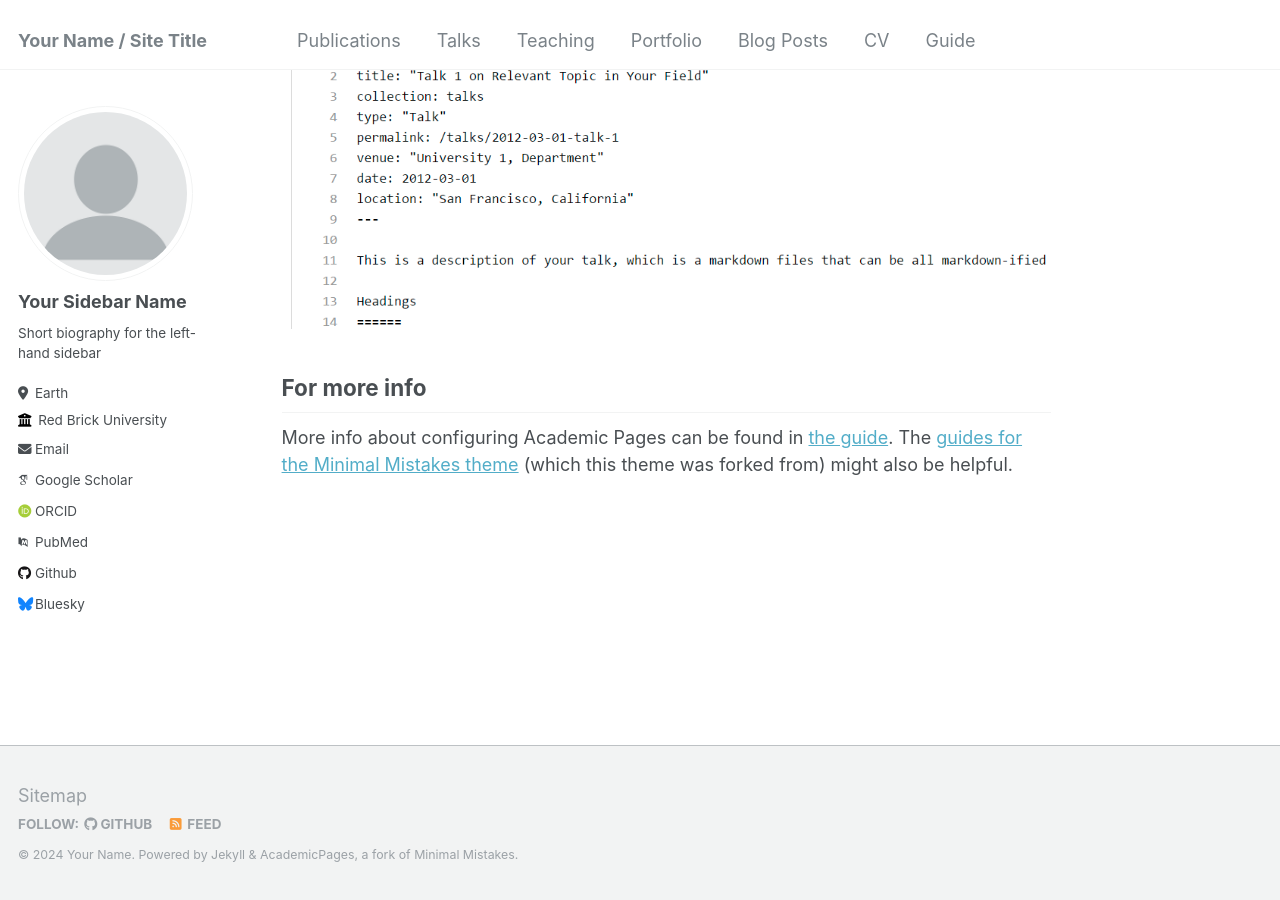
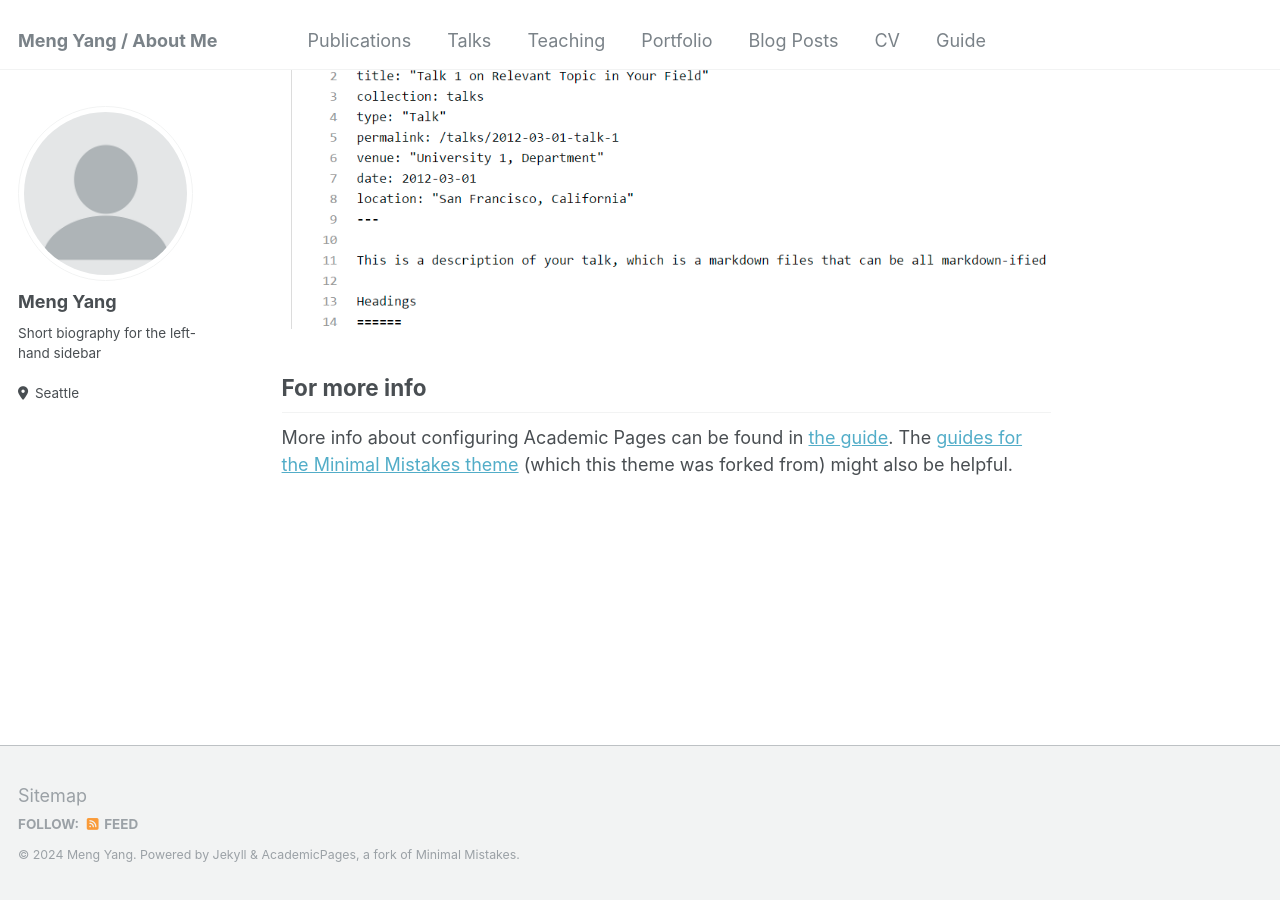
Before and after one commit to myanghd/myanghd.github.io, a Jekyll site: the page built from _pages/about.md, in a window 1280 px wide and 900 px high, scrolled down 2660 px. Built offline with Jekyll 4.4.1, drawn with Linux system fonts in a browser that asks for light colours; some web fonts are replaced.

Commit message:
Update _config.yml

```diff
--- a/_config.yml
+++ b/_config.yml
@@ -8,13 +8,13 @@
 
 # Basic Site Settings
 locale                   : "en-US"
-title                    : "Your Name / Site Title"
+title                    : "Meng Yang / About Me"
 title_separator          : "-"
-name                     : &name "Your Name"
+name                     : &name "Meng Yang"
 description              : &description "personal description"
-url                      : https://academicpages.github.io # the base hostname & protocol for your site e.g. "https://mmistakes.github.io"
+url                      : https://myanghd.github.io # the base hostname & protocol for your site e.g. "https://myanghd.github.io"
 baseurl                  : "" # the subpath of your site, e.g. "/blog"
-repository               : "academicpages/academicpages.github.io"
+repository               : "myanghd/myanghd.github.io"
 
 # Site Author - The following control what appear as part of the author content on the side bar.
 #               If a field is blank the icon and link will not appear, otherwise it will be shown.
@@ -22,33 +22,33 @@ repository               : "academicpages/academicpages.github.io"
 author:
   # Biographic information
   avatar           : "profile.png"
-  name             : "Your Sidebar Name"
-  pronouns         : # example: "she/her"
+  name             : "Meng Yang"
+  pronouns         : # example: "he/him"
   bio              : "Short biography for the left-hand sidebar"
-  location         : "Earth"
-  employer         : "Red Brick University"
+  location         : "Seattle"
+  employer         : #"Red Brick University"
   uri              : # URL
-  email            : "none@example.org"
+  email            : #"none@example.org"
 
   # Academic websites
   arxiv            : # URL - Update with the correct link to your profile
-  googlescholar    : "https://scholar.google.com/citations?user=PS_CX0AAAAAJ"
+  googlescholar    : #"https://scholar.google.com/citations?user=PS_CX0AAAAAJ"
   impactstory      : # URL
-  orcid            : "http://orcid.org/yourorcidurl"
+  orcid            : #"http://orcid.org/yourorcidurl"
   semantic         : # URL
-  pubmed           : "https://www.ncbi.nlm.nih.gov/pubmed/?term=john+snow"
+  pubmed           : #"https://www.ncbi.nlm.nih.gov/pubmed/?term=john+snow"
   researchgate     : # URL
 
   # Repositories and software development
   bitbucket        : # Username - Update with your username on the site
   codepen          : # Username
   dribbble         : # Username
-  github           : "academicpages"
+  github           : #"academicpages"
   kaggle           : # Username
   stackoverflow    : # User number or user number and name (i.e., use "1" or "1/jeff-atwood")
 
   # Social media
-  bluesky          : "bsky.app" # Replace this with you Bluesky username
+  bluesky          : #"bsky.app" # Replace this with you Bluesky username
   facebook         : # Username
   flickr           : # Username
   foursquare       : # Username
```
